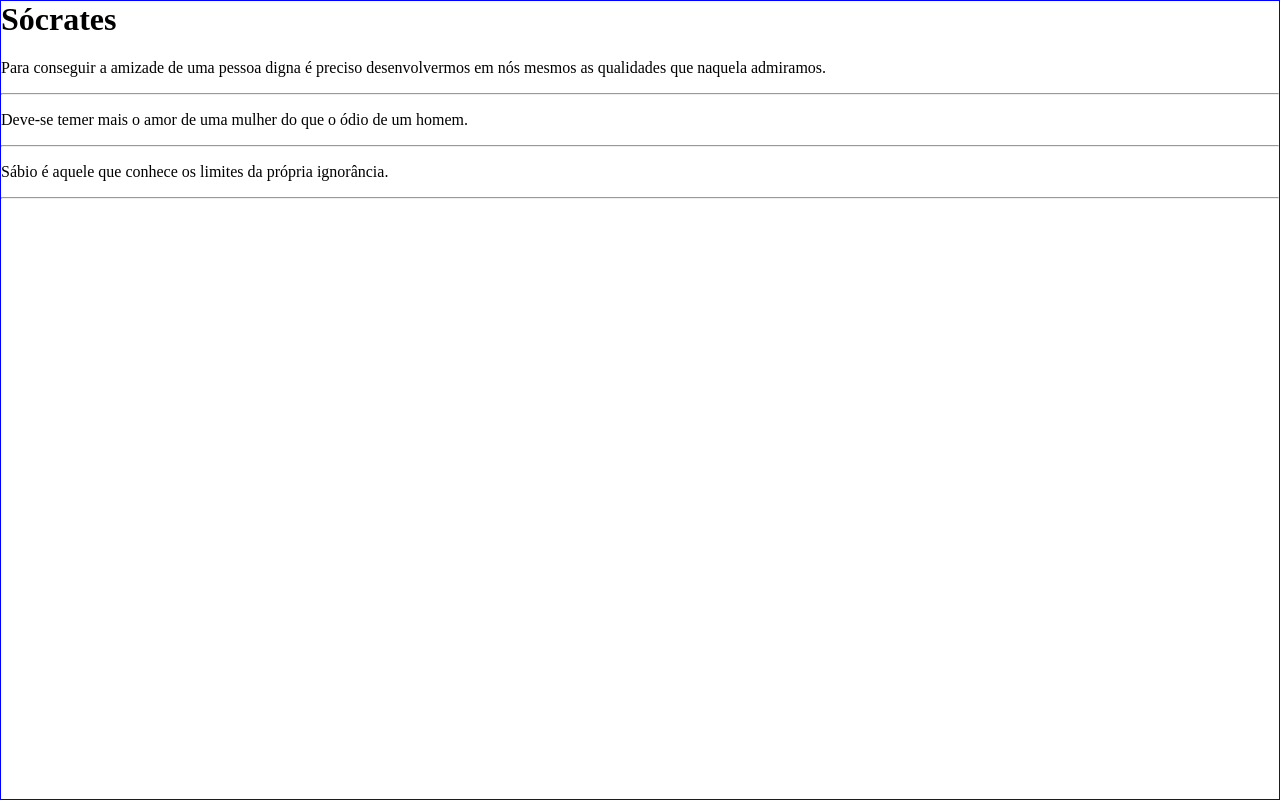
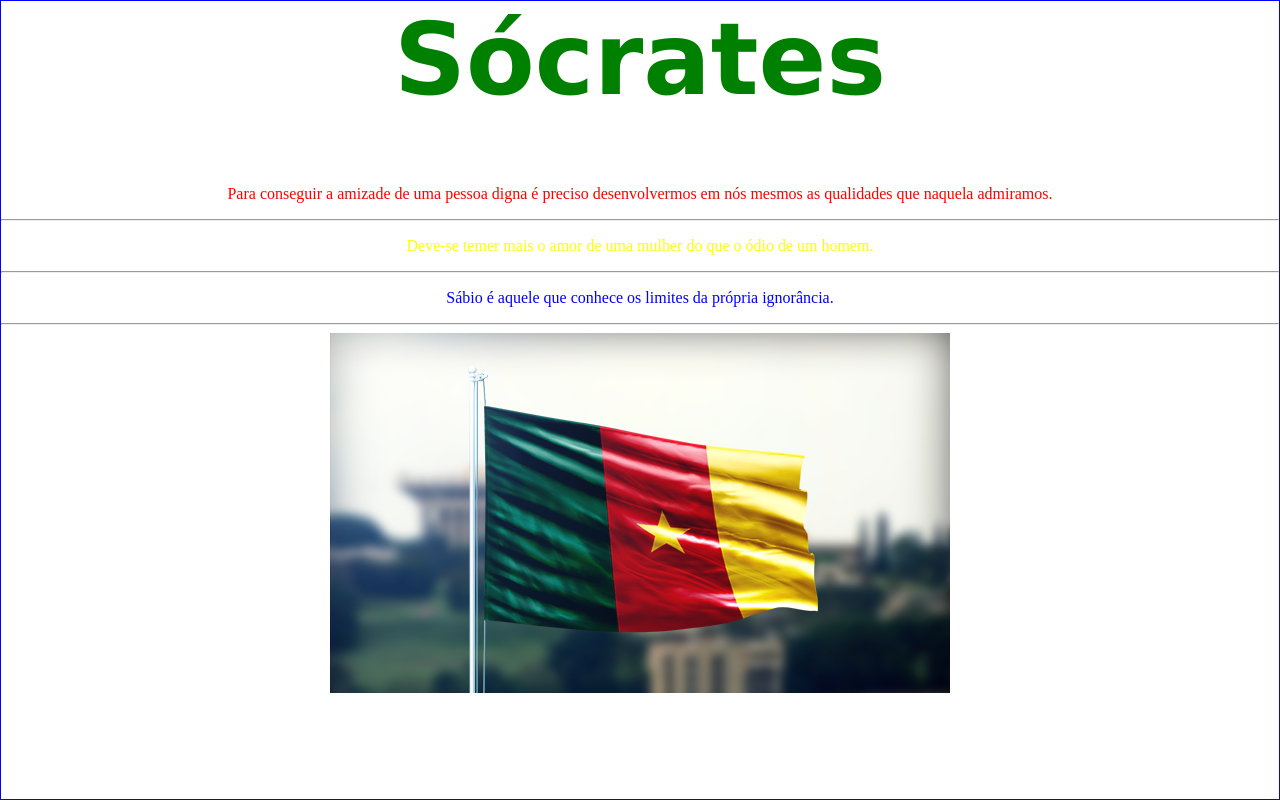
Before and after one commit to alexrese/primeira-aula-flex, a plain HTML site: page index.html in a window 1280 px wide. Drawn offline with Linux system fonts and the light colour scheme.

Commit message:
Segundo coommit

```diff
--- a/index.html
+++ b/index.html
@@ -2,16 +2,25 @@
 <html lang="pt-br">
 <head>
 <meta charset="UTF-8">
+<style>
+body{
+	text-align:center;
+}
+
+h1{font-family:verdana; font-size:100px; color:green;}
+
+</style>
 <title>Primeira-AULA FLEX</title>
 </head>
 <body style="border: 1px solid blue;
 margin: 0 !important;">
 <h1>Sócrates</h1>
-<p> Para conseguir a amizade de uma pessoa digna é preciso desenvolvermos em nós mesmos as qualidades que naquela admiramos.<p>
+<p style="color:red;"> Para conseguir a amizade de uma pessoa digna é preciso desenvolvermos em nós mesmos as qualidades que naquela admiramos.<p>
 <hr>
-<p>Deve-se temer mais o amor de uma mulher do que o ódio de um homem.<p>
+<p style="color:yellow;">Deve-se temer mais o amor de uma mulher do que o ódio de um homem.<p>
 <hr>
-<p>Sábio é aquele que conhece os limites da própria ignorância.<p>
+<p style="color:blue;">Sábio é aquele que conhece os limites da própria ignorância.<p>
 <hr>
+<img src="camaroes.png">
 </body>
 </html>
```
Also changed, not shown: camaroes.png (added).
